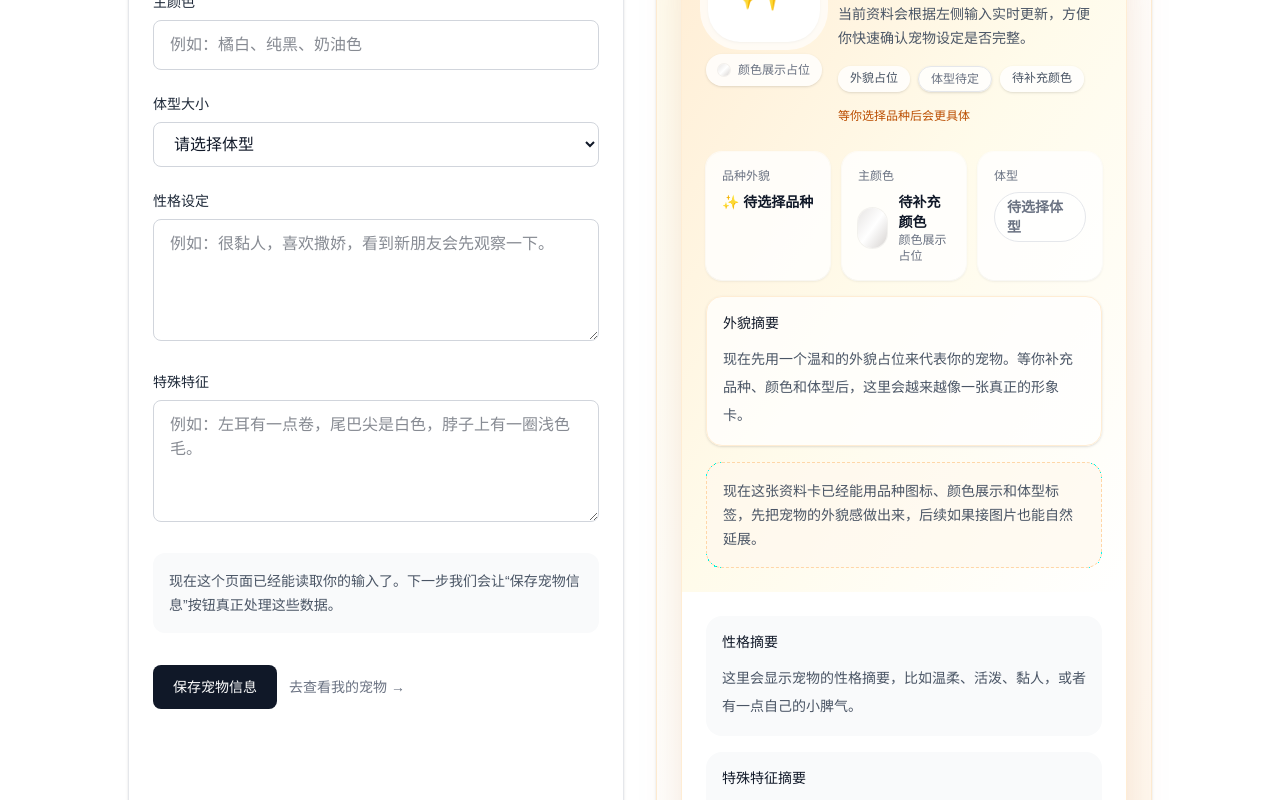
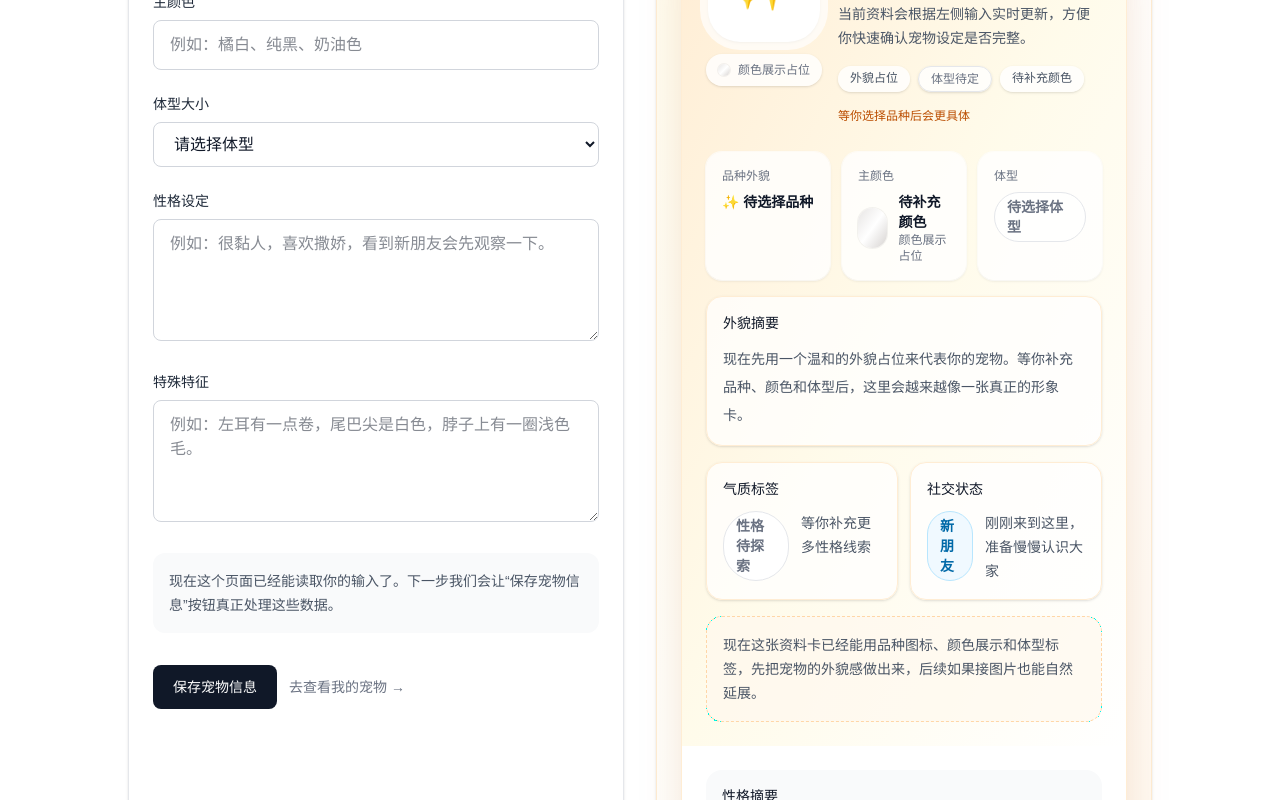
Before and after one commit to zylsr4324-byte/pet-social, a Next.js app in the folder web/: page /create-pet in a window 1280 px wide. Shown: the part 432-1232 px from the top of the page. Built offline with nearby package versions, Linux system fonts and the light colour scheme.

Commit message:
add pet vibe and social status tags

```diff
--- a/web/app/create-pet/page.tsx
+++ b/web/app/create-pet/page.tsx
@@ -206,6 +206,87 @@ const getAppearanceSummary = (pet: PetProfile) => {
   return `它看起来像一只${appearanceCore}，整体外貌轮廓已经有一点清晰了，继续补充细节会更生动。`;
 };
 
+const getTemperamentTag = (personality: string) => {
+  if (personality.includes("高冷")) {
+    return {
+      label: "高冷系",
+      note: "慢热但自带距离感",
+      className: "border-slate-200 bg-slate-50 text-slate-700",
+    };
+  }
+
+  if (personality.includes("活泼")) {
+    return {
+      label: "活泼系",
+      note: "出场就很有存在感",
+      className: "border-amber-200 bg-amber-50 text-amber-700",
+    };
+  }
+
+  if (personality.includes("黏人") || personality.includes("撒娇")) {
+    return {
+      label: "黏人系",
+      note: "很容易靠近，也很会表达喜欢",
+      className: "border-rose-200 bg-rose-50 text-rose-700",
+    };
+  }
+
+  if (personality.includes("好奇")) {
+    return {
+      label: "好奇系",
+      note: "对新朋友和新环境都很感兴趣",
+      className: "border-sky-200 bg-sky-50 text-sky-700",
+    };
+  }
+
+  if (personality.includes("傲娇")) {
+    return {
+      label: "傲娇系",
+      note: "嘴上不说，态度却很有戏",
+      className: "border-orange-200 bg-orange-50 text-orange-700",
+    };
+  }
+
+  return {
+    label: "性格待探索",
+    note: "等你补充更多性格线索",
+    className: "border-gray-200 bg-white text-gray-500",
+  };
+};
+
+const getSocialStatus = (pet: PetProfile) => {
+  const hasAnyInfo = Boolean(
+    pet.petName ||
+      pet.species ||
+      pet.color ||
+      pet.size ||
+      pet.personality ||
+      pet.specialTraits
+  );
+
+  if (!hasAnyInfo) {
+    return {
+      label: "新朋友",
+      note: "刚刚来到这里，准备慢慢认识大家",
+      className: "border-sky-200 bg-sky-50 text-sky-700",
+    };
+  }
+
+  if (pet.petName && pet.species) {
+    return {
+      label: "准备社交",
+      note: "基本身份已经清晰，可以开始结识其他宠物了",
+      className: "border-emerald-200 bg-emerald-50 text-emerald-700",
+    };
+  }
+
+  return {
+    label: "熟悉中",
+    note: "资料正在慢慢补全，先从认识它开始",
+    className: "border-amber-200 bg-amber-50 text-amber-700",
+  };
+};
+
 export default function CreatePetPage() {
   const [pet, setPet] = useState<PetProfile>({
     petName: "",
@@ -279,6 +360,8 @@ export default function CreatePetPage() {
   const petColorDisplay = getColorDisplay(pet.color);
   const petSizeDisplay = getSizeDisplay(pet.size);
   const petAppearanceSummary = getAppearanceSummary(pet);
+  const petTemperamentTag = getTemperamentTag(pet.personality);
+  const petSocialStatus = getSocialStatus(pet);
 
   return (
     <main className="min-h-screen bg-white px-6 py-12 text-gray-900">
@@ -558,6 +641,36 @@ export default function CreatePetPage() {
                   </p>
                 </div>
 
+                <div className="mt-4 grid gap-3 sm:grid-cols-2">
+                  <div className="rounded-2xl border border-orange-100 bg-white/75 p-4 shadow-sm">
+                    <p className="text-sm font-medium text-gray-900">气质标签</p>
+                    <div className="mt-3 flex items-start gap-3">
+                      <span
+                        className={`inline-flex rounded-full border px-3 py-1 text-sm font-semibold ${petTemperamentTag.className}`}
+                      >
+                        {petTemperamentTag.label}
+                      </span>
+                      <p className="min-w-0 text-sm leading-6 text-gray-600">
+                        {petTemperamentTag.note}
+                      </p>
+                    </div>
+                  </div>
+
+                  <div className="rounded-2xl border border-orange-100 bg-white/75 p-4 shadow-sm">
+                    <p className="text-sm font-medium text-gray-900">社交状态</p>
+                    <div className="mt-3 flex items-start gap-3">
+                      <span
+                        className={`inline-flex rounded-full border px-3 py-1 text-sm font-semibold ${petSocialStatus.className}`}
+                      >
+                        {petSocialStatus.label}
+                      </span>
+                      <p className="min-w-0 text-sm leading-6 text-gray-600">
+                        {petSocialStatus.note}
+                      </p>
+                    </div>
+                  </div>
+                </div>
+
                 <div className="mt-4 rounded-2xl border border-dashed border-orange-200 bg-orange-50/70 p-4 text-sm leading-6 text-gray-600">
                   现在这张资料卡已经能用品种图标、颜色展示和体型标签，先把宠物的外貌感做出来，后续如果接图片也能自然延展。
                 </div>
--- a/web/app/my-pet/page.tsx
+++ b/web/app/my-pet/page.tsx
@@ -206,6 +206,87 @@ const getAppearanceSummary = (pet: PetProfile) => {
   return `它看起来像一只${appearanceCore}，整体外貌轮廓已经有一点清晰了，继续补充细节会更生动。`;
 };
 
+const getTemperamentTag = (personality: string) => {
+  if (personality.includes("高冷")) {
+    return {
+      label: "高冷系",
+      note: "慢热但自带距离感",
+      className: "border-slate-200 bg-slate-50 text-slate-700",
+    };
+  }
+
+  if (personality.includes("活泼")) {
+    return {
+      label: "活泼系",
+      note: "出场就很有存在感",
+      className: "border-amber-200 bg-amber-50 text-amber-700",
+    };
+  }
+
+  if (personality.includes("黏人") || personality.includes("撒娇")) {
+    return {
+      label: "黏人系",
+      note: "很容易靠近，也很会表达喜欢",
+      className: "border-rose-200 bg-rose-50 text-rose-700",
+    };
+  }
+
+  if (personality.includes("好奇")) {
+    return {
+      label: "好奇系",
+      note: "对新朋友和新环境都很感兴趣",
+      className: "border-sky-200 bg-sky-50 text-sky-700",
+    };
+  }
+
+  if (personality.includes("傲娇")) {
+    return {
+      label: "傲娇系",
+      note: "嘴上不说，态度却很有戏",
+      className: "border-orange-200 bg-orange-50 text-orange-700",
+    };
+  }
+
+  return {
+    label: "性格待探索",
+    note: "等你补充更多性格线索",
+    className: "border-gray-200 bg-white text-gray-500",
+  };
+};
+
+const getSocialStatus = (pet: PetProfile) => {
+  const hasAnyInfo = Boolean(
+    pet.petName ||
+      pet.species ||
+      pet.color ||
+      pet.size ||
+      pet.personality ||
+      pet.specialTraits
+  );
+
+  if (!hasAnyInfo) {
+    return {
+      label: "新朋友",
+      note: "刚刚来到这里，准备慢慢认识大家",
+      className: "border-sky-200 bg-sky-50 text-sky-700",
+    };
+  }
+
+  if (pet.petName && pet.species) {
+    return {
+      label: "准备社交",
+      note: "基本身份已经清晰，可以开始结识其他宠物了",
+      className: "border-emerald-200 bg-emerald-50 text-emerald-700",
+    };
+  }
+
+  return {
+    label: "熟悉中",
+    note: "资料正在慢慢补全，先从认识它开始",
+    className: "border-amber-200 bg-amber-50 text-amber-700",
+  };
+};
+
 export default function MyPetPage() {
   const [pet, setPet] = useState<PetProfile | null>(null);
   const [isLoaded, setIsLoaded] = useState(false);
@@ -244,7 +325,18 @@ export default function MyPetPage() {
   const petSpeciesVisual = getSpeciesVisual(pet?.species || "");
   const petColorDisplay = getColorDisplay(pet?.color || "");
   const petSizeDisplay = getSizeDisplay(pet?.size || "");
+  const petTemperamentTag = getTemperamentTag(pet?.personality || "");
   const petAppearanceSummary = getAppearanceSummary(
+    pet || {
+      petName: "",
+      species: "",
+      color: "",
+      size: "",
+      personality: "",
+      specialTraits: "",
+    }
+  );
+  const petSocialStatus = getSocialStatus(
     pet || {
       petName: "",
       species: "",
@@ -408,6 +500,36 @@ export default function MyPetPage() {
                   </p>
                 </div>
 
+                <div className="mt-4 grid gap-3 sm:grid-cols-2">
+                  <div className="rounded-2xl border border-orange-100 bg-white/75 p-4 shadow-sm">
+                    <p className="text-sm font-medium text-gray-900">气质标签</p>
+                    <div className="mt-3 flex items-start gap-3">
+                      <span
+                        className={`inline-flex rounded-full border px-3 py-1 text-sm font-semibold ${petTemperamentTag.className}`}
+                      >
+                        {petTemperamentTag.label}
+                      </span>
+                      <p className="min-w-0 text-sm leading-6 text-gray-600">
+                        {petTemperamentTag.note}
+                      </p>
+                    </div>
+                  </div>
+
+                  <div className="rounded-2xl border border-orange-100 bg-white/75 p-4 shadow-sm">
+                    <p className="text-sm font-medium text-gray-900">社交状态</p>
+                    <div className="mt-3 flex items-start gap-3">
+                      <span
+                        className={`inline-flex rounded-full border px-3 py-1 text-sm font-semibold ${petSocialStatus.className}`}
+                      >
+                        {petSocialStatus.label}
+                      </span>
+                      <p className="min-w-0 text-sm leading-6 text-gray-600">
+                        {petSocialStatus.note}
+                      </p>
+                    </div>
+                  </div>
+                </div>
+
                 <div className="mt-4 rounded-2xl border border-dashed border-orange-200 bg-orange-50/70 p-4 text-sm leading-6 text-gray-600">
                   现在这张资料卡已经能用品种图标、颜色展示和体型标签，先把宠物的外貌感做出来，后续如果接图片也能自然延展。
                 </div>
```
